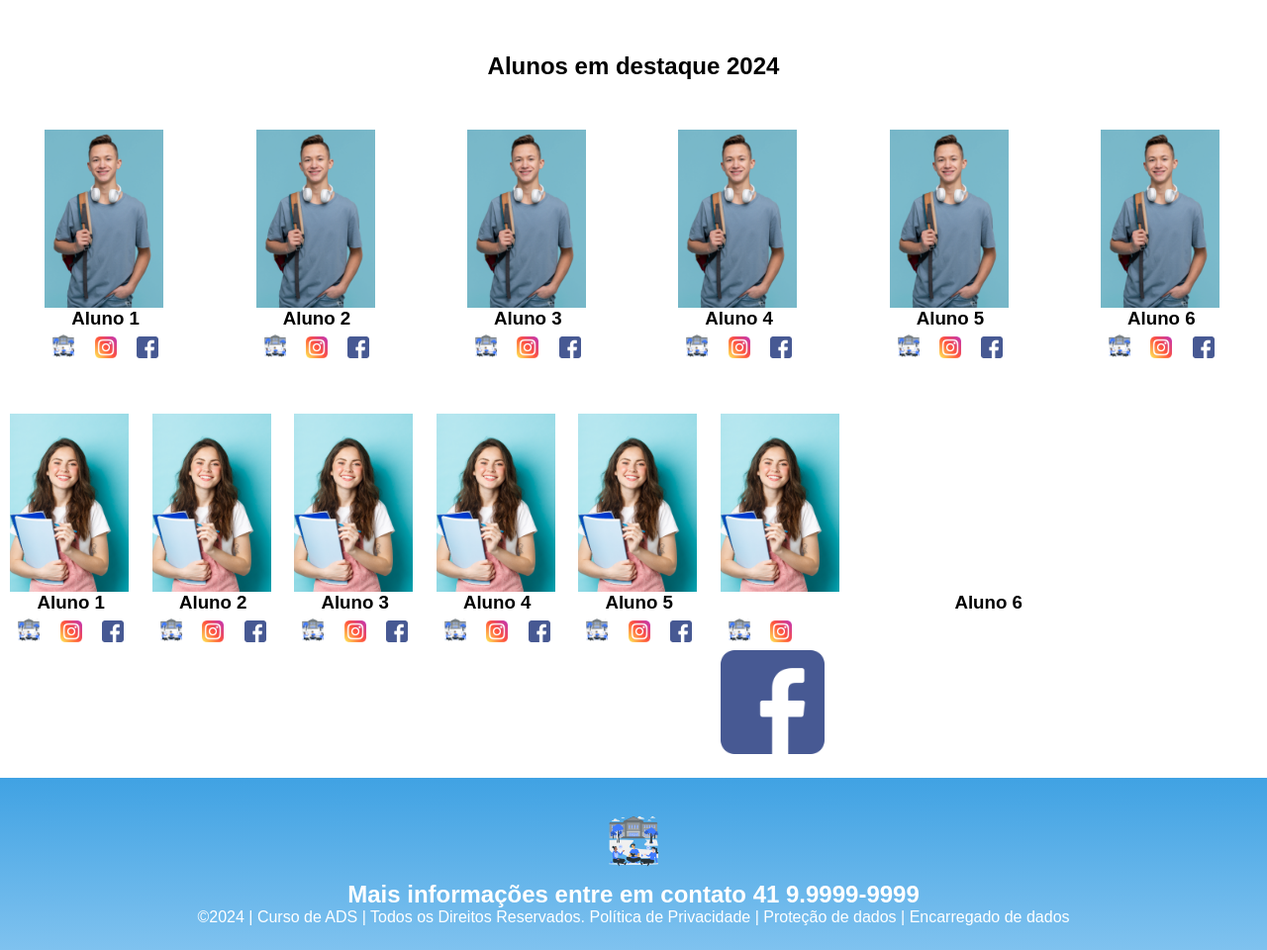
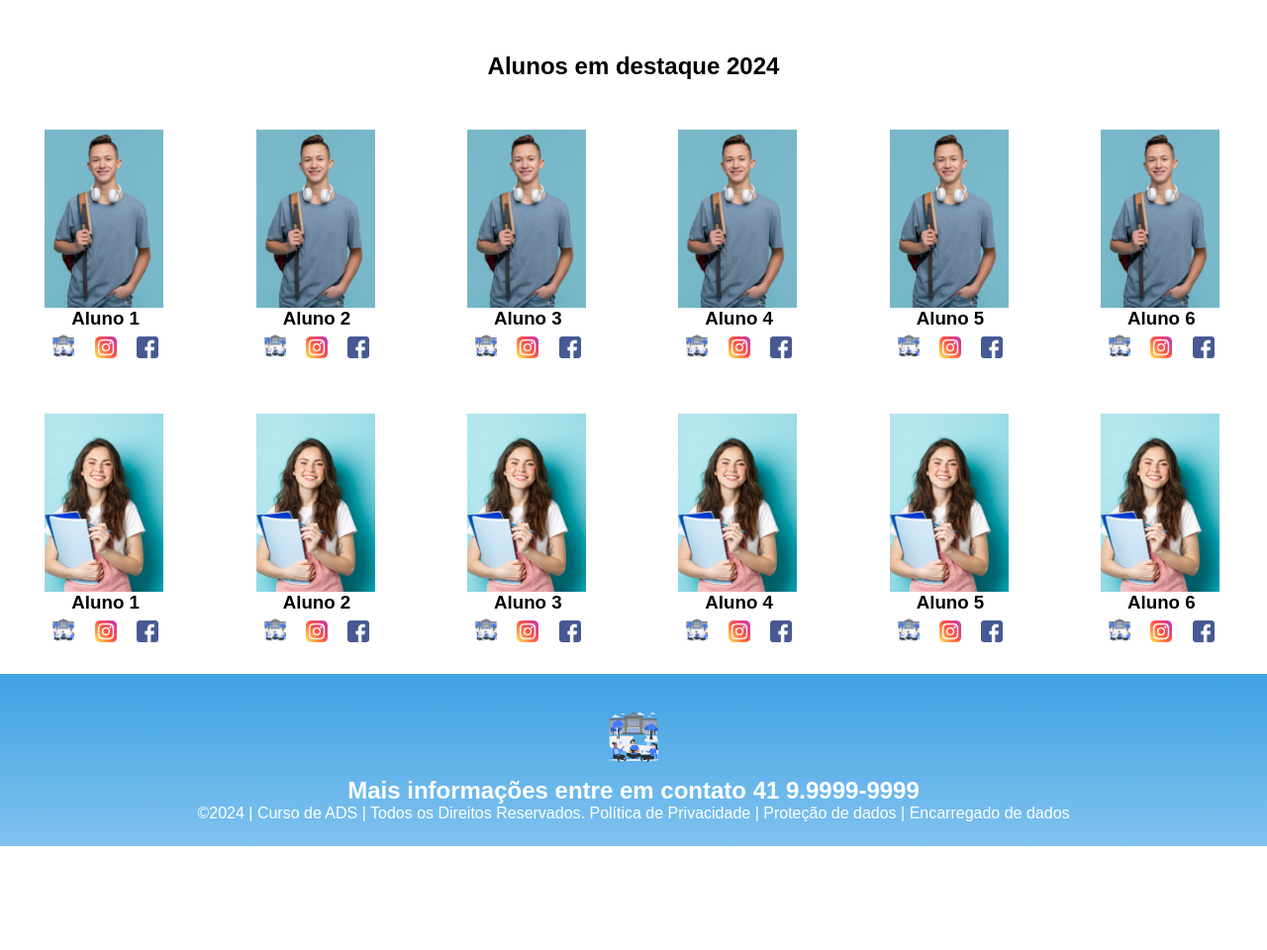
Before and after one commit to isinha004/pagina_2cds, a plain HTML site: page index.html in a window 1280 px wide. Shown: the part 914-1874 px from the top of the page at 99% size. After the commit the page ends 1769 px from the top, so only its background shows below. Drawn offline with Linux system fonts and the light colour scheme.

Commit message:
atualização 7

```diff
--- a/index.html
+++ b/index.html
@@ -170,7 +170,7 @@ scale=1.0">
         <p> </p>
         <img class="estudante-icone" src="logo_nossa_escola.png" alt="Link do Site da escola"></a>
         <img class="estudante-icone" src="instagram (1).png" alt="Link do Instagram">
-        <img class="sociais" src="facebook (1).png" alt="Facebook da Escola">
+        <img class="estudante-icone" src="facebook (1).png" alt="Link do Facebook">
         </div>
         </div>
         </section>
```
